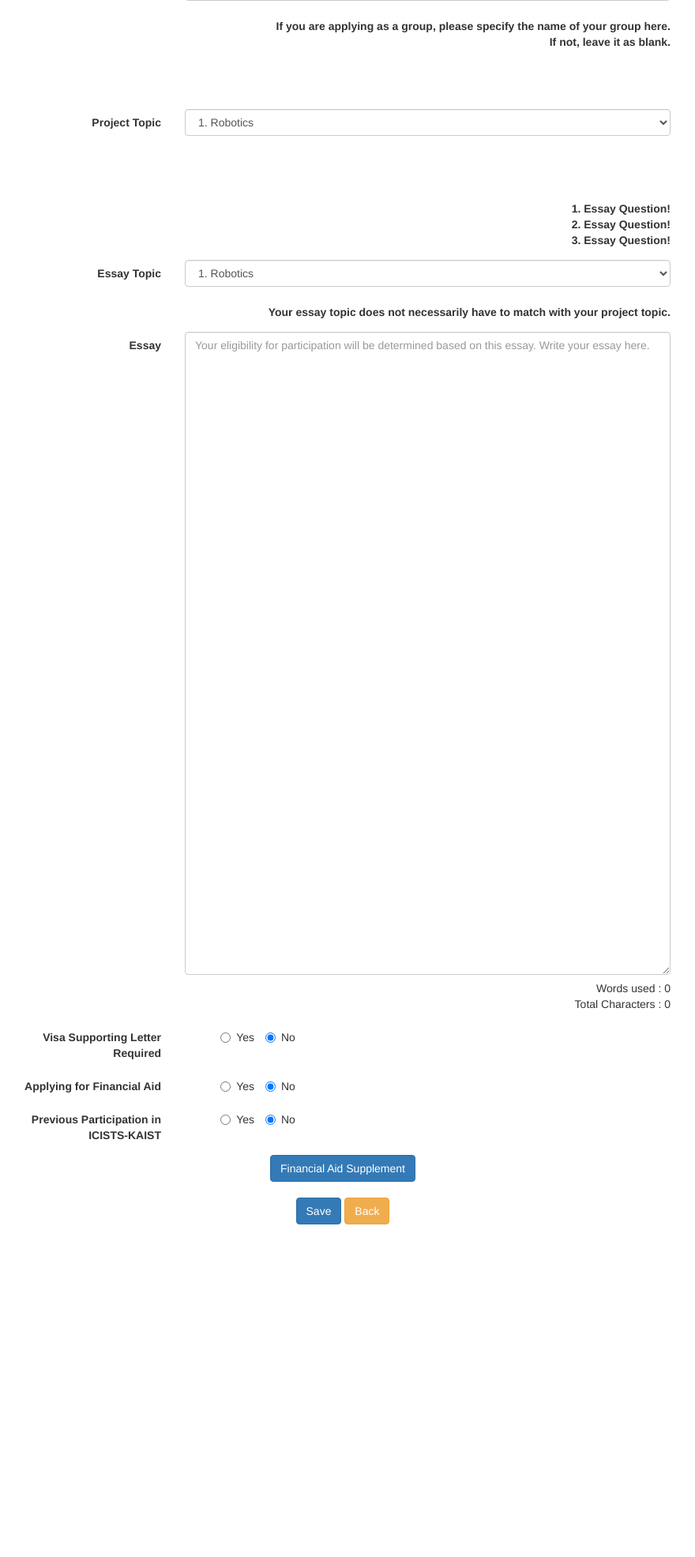
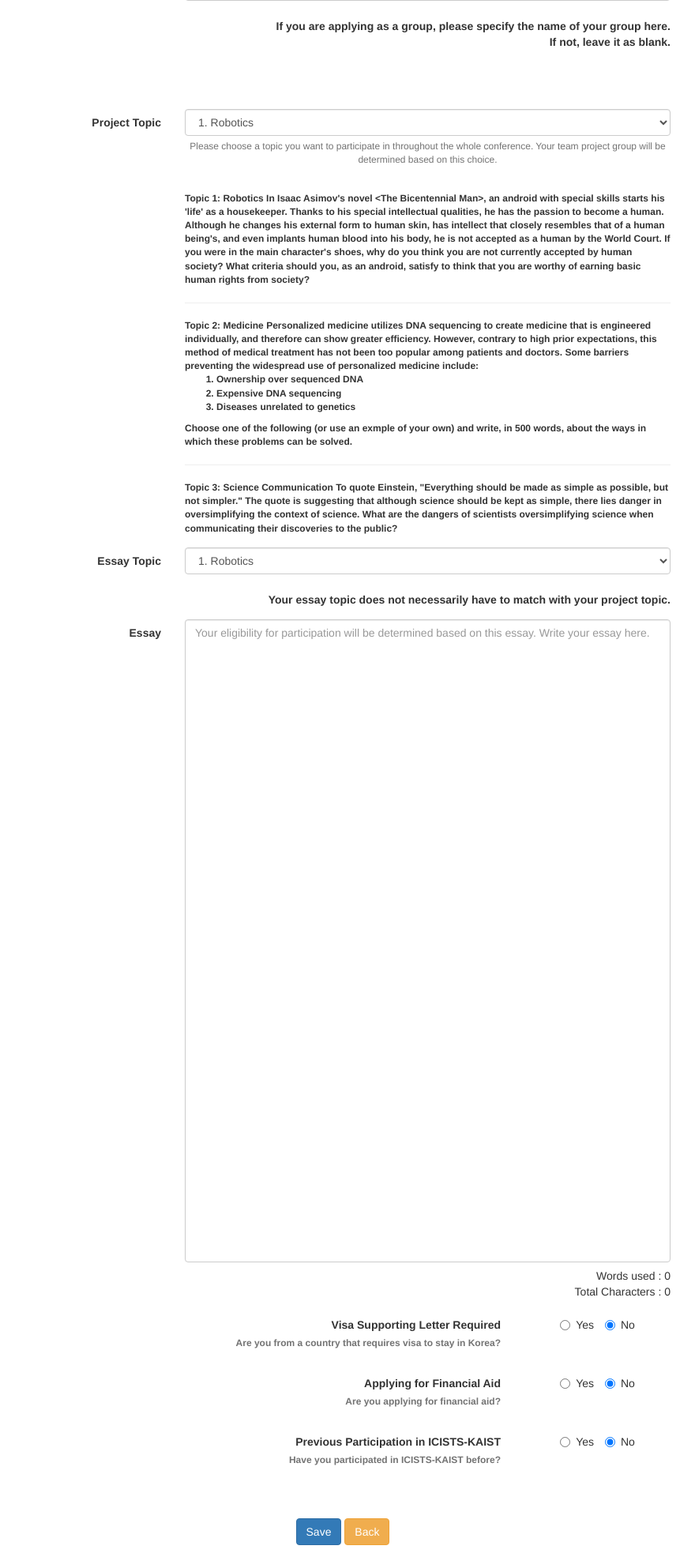
Before and after one commit to icists/ams, a Django app: page /registration/form/ in a window 1280 px wide. Shown: the part 175-2146 px from the top of the page at 79% size, without its empty margins (206-1086 px from the left). Before the commit the page ends 1725 px from the top, so only its background shows below. Run offline with Django 3.2, Linux system fonts and the light colour scheme; the visitor is signed in with stand-in values (Sample User, id 1); data that the repository does not hold is empty; some libraries are stand-ins or nearby versions.

Commit message:
separated financial aid supplement

```diff
--- a/icists/icists/apps/registration/forms.py
+++ b/icists/icists/apps/registration/forms.py
@@ -1,5 +1,5 @@
 from django import forms
-from icists.apps.registration.models import Application
+from icists.apps.registration.models import Application, Survey
 
 class ApplicationForm(forms.ModelForm):
 #    financial_aid_q1 = forms.CharField(max_length=2000)
@@ -14,3 +14,10 @@ class ApplicationForm(forms.ModelForm):
         model = Application
         #fields = ('group_name', 'project_topic', 'essay_topic', 'essay_text', 'visa_letter_required', 'financial_aid', 'previously_participated', 'financial_aid_q1', 'financial_aid_q2')
         fields = ('group_name', 'project_topic', 'essay_topic', 'essay_text', 'visa_letter_required', 'financial_aid', 'previously_participated')
+
+
+class FaForm(forms.ModelForm):
+    address = forms.CharField(max_length=200)
+    class Meta:
+        model = Survey
+        fields = ('q1', 'q2')
--- a/icists/icists/apps/registration/urls.py
+++ b/icists/icists/apps/registration/urls.py
@@ -9,4 +9,5 @@ urlpatterns = [
     url(r'^$', 'icists.apps.registration.views.main'),
     url(r'^form/$', 'icists.apps.registration.views.form'),
     url(r'^submit/$', 'icists.apps.registration.views.submit'),
+    url(r'^fa_form/$', 'icists.apps.registration.views.fa_form'),
 ]
--- a/icists/icists/apps/registration/views.py
+++ b/icists/icists/apps/registration/views.py
@@ -8,7 +8,7 @@ from django.core.exceptions import ValidationError
 from icists.apps.session.models import UserProfile
 from icists.apps.session.forms import UserProfileForm
 from icists.apps.registration.models import Application, Survey
-from icists.apps.registration.forms import ApplicationForm
+from icists.apps.registration.forms import ApplicationForm, FaForm
 
 # Create your views here.
 
@@ -42,34 +42,64 @@ def submit(request):
 
 def form(request):
     if Application.objects.filter(user=request.user).exists():
-        print "this is editing"
+        print "Loaded the saved application draft."
         application = Application.objects.get(user=request.user)
     else:
-        print "this is new app."
+        print "There is no saved application"
         application = Application(user=request.user)
 
     if request.method == "GET":
-        print "it's a get"
+        print "GET method. opened the form."
         app_f = ApplicationForm(instance=application)
-        if Survey.objects.filter(application=application).exists():
-            survey = Survey.objects.get(application=application)
-        else:
-            survey = Survey()
-
-        return render(request, 'registration/form.html', {'application':application, 'user':request.user, 'survey':survey})
+        return render(request, 'registration/form.html', {'application':application})
 
     elif request.method == "POST":
-        print "it's a post"
+        print "POST method; to save the data."
         app_f = ApplicationForm(data=request.POST, instance=application)
 
-        user = User.objects.get(username=request.user.username)
-
-        userprofile = UserProfile.objects.get(user=user)
+        print app_f["essay_topic"]
 
         try:
             application = app_f.save()
         except:
             print 'Invalid application attempted to save'
+            raise ValidationError("app_f is not valid.")
+
+        return redirect('/registration/')
+
+
+
+
+def fa_form(request):
+    if Application.objects.filter(user=request.user).exists():
+        print "Loaded the saved application draft."
+        application = Application.objects.get(user=request.user)
+        if Survey.objects.filter(application=application).exists():
+            print "Loaded the saved fa_form draft."
+            fa_survey = Survey.objects.get(application=application)
+        else:
+            print "There is no saved fa_form. Hence creating new."
+            fa_survey = Survey(application=application)
+    else:
+        print "There is no saved application"
+        redirect('/registration/form')
+
+    user = User.objects.get(username=request.user.username)
+    userprofile = UserProfile.objects.get(user=user)
+
+    if request.method == "GET":
+        print "GET method. opened the fa_form."
+
+        return render(request, 'registration/fa_form.html', {'user':user, 'survey':fa_survey})
+
+    elif request.method == "POST":
+        print "POST method; to save the data on fa_form."
+        fa_f = FaForm(data=request.POST, instance=fa_survey)
+
+        try:
+            fa_survey = fa_f.save()
+        except:
+            print 'Invalid application attempted to save'
             raise ValidationError()
 
         return redirect('/registration/')
--- a/icists/icists/media/css/registration.css
+++ b/icists/icists/media/css/registration.css
@@ -8,6 +8,13 @@ body {
 }
 
 p {
-    font-size:16px;
+    font-size:12px;
     margin-bottom:5px;
 }
+
+
+
+#essay_questions {
+    font-size:12px;
+    text-align:left;
+}
--- a/icists/icists/templates/registration/app_saved.html
+++ b/icists/icists/templates/registration/app_saved.html
@@ -15,6 +15,7 @@
             <div class="col-sm-12">
                 <a class="btn btn-warning" href="/registration/form">Edit</a>
                 <a class="btn btn-warning" href="/registration/submit/">Submit</a>
+                <a class="btn btn-warning" href="/registration/fa_form/">Financial Aid Supplement</a>
             </div>
         </div>
     </fieldset>
--- a/icists/icists/templates/registration/form.html
+++ b/icists/icists/templates/registration/form.html
@@ -31,18 +31,28 @@
                 <option>2. Medicine </option>
                 <option>3. Science Communication </option>
                 </select>
+                <p class="help-block">Please choose a topic you want to participate in throughout the whole conference. Your team project group will be determined based on this choice. </p>
             </div>
         </div>
         <div class="form-group">
-            <label class="col-sm-12 control-label">
-            <br>
-            <br>
-            <br>
-1. Essay Question!
-            <br>
-2. Essay Question!
-            <br>
-3. Essay Question!
+            <label class="col-sm-3 control-label">
+            </label>
+            <label class="col-sm-9 control-label" id='essay_questions'>
+                Topic 1: Robotics
+                In Isaac Asimov's novel &lt;The Bicentennial Man&gt;, an android with special skills starts his 'life' as a housekeeper. Thanks to his special intellectual qualities, he has the passion to become a human. Although he changes his external form to human skin, has intellect that closely resembles that of a human being's, and even implants human blood into his body, he is not accepted as a human by the World Court. If you were in the main character's shoes, why do you think you are not currently accepted by human society? What criteria should you, as an android, satisfy to think that you are worthy of earning basic human rights from society?
+                <hr>
+                Topic 2: Medicine
+                Personalized medicine utilizes DNA sequencing to create medicine that is engineered individually, and therefore can show greater efficiency. However, contrary to high prior expectations, this method of medical treatment has not been too popular among patients and doctors.
+                Some barriers preventing the widespread use of personalized medicine include:
+                <ol>
+                    <li>Ownership over sequenced DNA</li>
+                    <li>Expensive DNA sequencing</li>
+                    <li>Diseases unrelated to genetics</li>
+                </ol>
+                Choose one of the following (or use an exmple of your own) and write, in 500 words, about the ways in which these problems can be solved.
+                <hr>
+                Topic 3: Science Communication
+                To quote Einstein, "Everything should be made as simple as possible, but not simpler." The quote is suggesting that although science should be kept as simple, there lies danger in oversimplifying the context of science. What are the dangers of scientists oversimplifying science when communicating their discoveries to the public?
             </label>
         </div>
         <div class="form-group">
@@ -63,7 +73,7 @@
         <div class="form-group">
             <label class="col-sm-3 control-label">Essay</label>
             <div class="col-sm-9">
-                <textarea class="form-control" id='essay_textarea' rows="40" name="essay_text" placeholder="Your eligibility for participation will be determined based on this essay. Write your essay here. " required="required" maxlength="2000" resize=False >{{application.essay_text}}</textarea>
+                <textarea class="form-control" id='essay_textarea' rows="40" name="essay_text" placeholder="Your eligibility for participation will be determined based on this essay. Write your essay here. " required="required" maxlength="2000" style="resize:none" >{{application.essay_text}}</textarea>
             </div>
             <div id="result" class="col-sm-12 control-label">
                 Words used : <span id='word_count'>0</span><br/>
@@ -73,7 +83,9 @@
         </div>
 
         <div class="form-group">
-            <label class="col-sm-3 control-label">Visa Supporting Letter Required</label>
+            <label class="col-sm-9 control-label">Visa Supporting Letter Required
+                <p class="help-block">Are you from a country that requires visa to stay in Korea?</p>
+            </label>
             <div class="col-sm-3">
                 <label class="radio-inline">
                     <input type="radio" id="visa-options" name="visa_letter_required" value="yes">Yes
@@ -84,7 +96,9 @@
             </div>
         </div>
         <div class="form-group">
-            <label class="col-sm-3 control-label">Applying for Financial Aid</label>
+            <label class="col-sm-9 control-label">Applying for Financial Aid
+                <p class="help-block">Are you applying for financial aid?</p>
+            </label>
             <div class="col-sm-3">
                 <label class="radio-inline">
                     <input type="radio" id="f_aid-options" name="financial_aid" value="yes">Yes
@@ -95,7 +109,9 @@
             </div>
         </div>
         <div class="form-group">
-            <label class="col-sm-3 control-label">Previous Participation in ICISTS-KAIST</label>
+            <label class="col-sm-9 control-label">Previous Participation in ICISTS-KAIST
+                <p class="help-block">Have you participated in ICISTS-KAIST before?</p>
+            </label>
             <div class="col-sm-3">
                 <label class="radio-inline">
                     <input type="radio" id="f_aid-options" name="previously_participated" value="yes">Yes
@@ -103,51 +119,6 @@
                 <label class="radio-inline">
                     <input type="radio" id="f_aid-options" name="previously_participated" value="no" checked="checked">No
                 </label>
-            </div>
-        </div>
-
-        <button class="btn btn-primary" type="button" data-toggle="collapse" data-target="#financial_aid_supplement" aria-expanded="false" aria-controls="financial_aid_supplement">
-            Financial Aid Supplement
-        </button>
-        <div class="collapse" id="financial_aid_supplement">
-            <div class="well">
-                <p>ICISTS-KAIST Financial Aid Program encourages those who currently do not reside in, or are non-permanent residents of the Republic of Korea, to participate in ICISTS-KAIST. ICISTS will be selecting a maximum of 50 applicants to be recipients of the financial aid program. The financial aid package includes a 50% discount of the application fee and free hotel accommodations.<br/> Application period for Financial Aid program is from May 5th to July 11th, within one week after your acceptance for ICISTS-KAIST has been announced. The applicants will be notified of the results via email. </p>
-
-
-                <div class="form-group">
-                    <label class="col-sm-3 control-label">Full Address of Residence</label>
-                    <div class="col-sm-9">
-                        <input type="text" class="form-control" name="address" placeholder="33 Rochester Drive, #35-06 The Rochester, Singapore" maxlength="300" value="{{user.address}}">
-                    </div>
-                </div>
-
-
-            <div class="form-group">
-                <label class="col-sm-12 control-label">1.   Why do you wish to participate in ICISTS-KAIST, and what ways would you be able to contribute to our conference? (within 1000 words)</label>
-                <div class="col-sm-9">
-                    <textarea class="form-control" id='financial_aid_q1' rows="20" name="financial_aid_q1" placeholder="Write here." maxlength="2000" resize=False >{{survey.q1}}</textarea>
-                </div>
-                <div id="result" class="col-sm-12 control-label">
-                    Words used : <span id='word_count'>0</span><br/>
-                    Total Characters : <span id='total_chars'>0</span><br/>
-                </div>
-            </div>
-
-            <div class="form-group">
-                <label class="col-sm-12 control-label">2.    Explain any special circumstances that need to be considered for your qualification of financial aid. (within 500 words)</label>
-                <div class="col-sm-9">
-                    <textarea class="form-control" id='financial_aid_q2' rows="20" name="financial_aid_q2" placeholder="Write here." maxlength="2000" resize=False >{{survey.q2}}</textarea>
-                </div>
-                <div id="result" class="col-sm-12 control-label">
-                    Words used : <span id='word_count'>0</span><br/>
-                    Total Characters : <span id='total_chars'>0</span><br/>
-                </div>
-            </div>
-
-
-
-
-
             </div>
         </div>
         <br/>
```
Also changed, not shown: icists/icists/apps/registration/models.py (+10 -10 lines).
